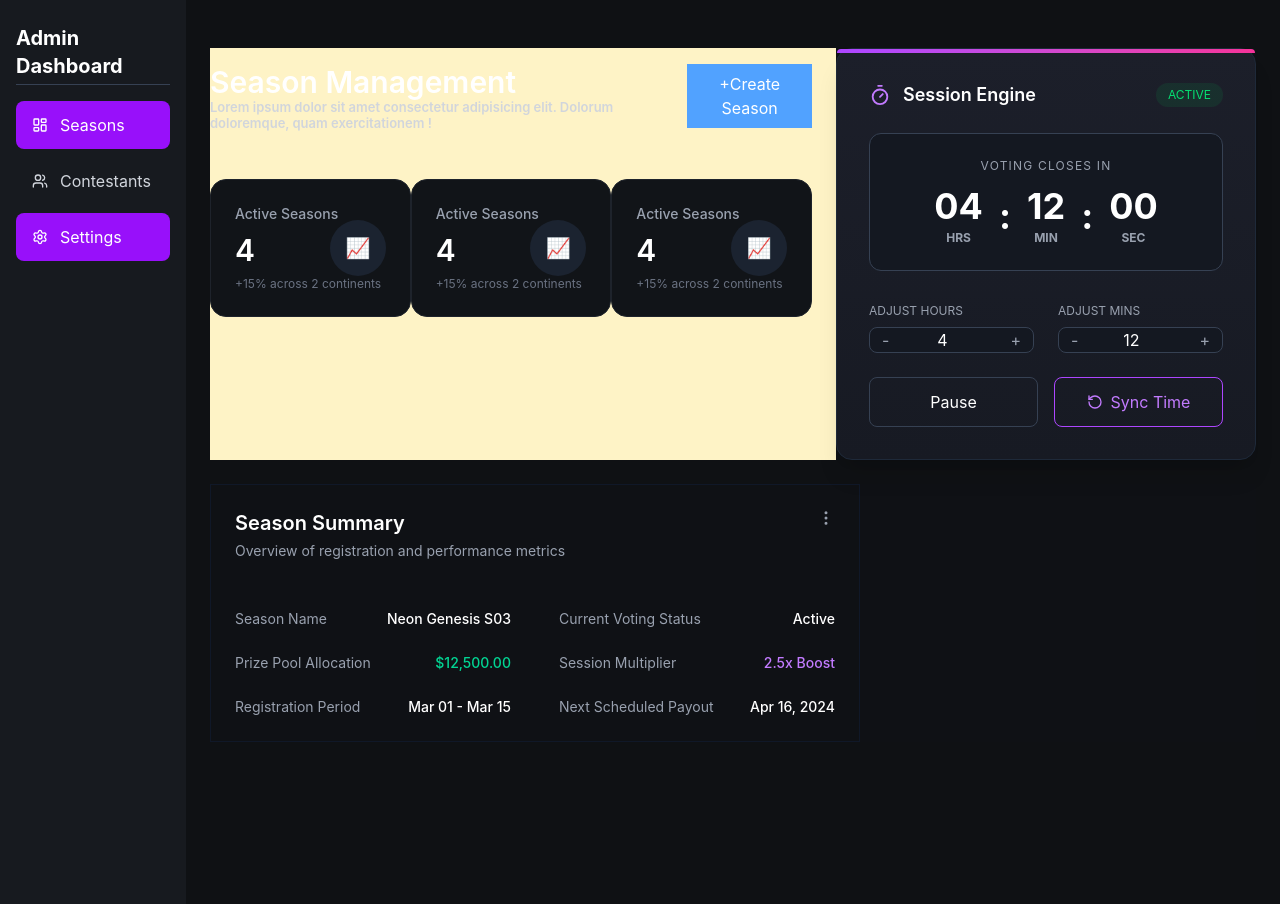
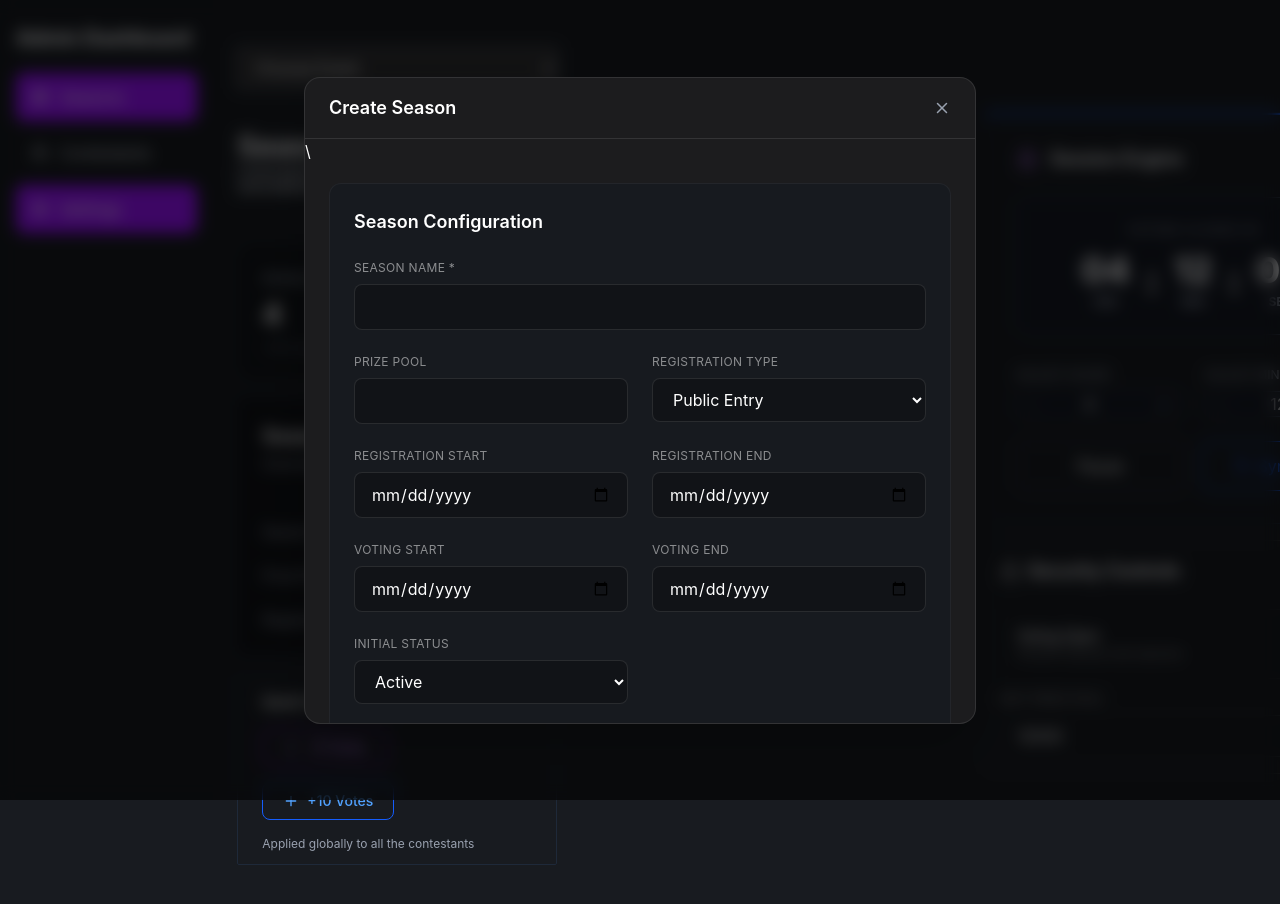
Before and after one commit to samarasimha444/glitchfame, a React (Vite) app in the folder frontend/: page /super-admin/settings in a window 1280 px wide. Both pictures are taken after a click on the button "+Create Season". Shown: the top 904 px of the page. Built offline with nearby package versions, Linux system fonts and the light colour scheme.

Commit message:
admin form

```diff
--- a/frontend/src/Roles/Admin/Admin.jsx
+++ b/frontend/src/Roles/Admin/Admin.jsx
@@ -8,7 +8,7 @@ const Admin = () => {
     <div className="flex  min-h-screen  w-full max-w-screen text-white">
 
 
-      <div className="w-1/6 bg-[#171A1F] py-6 px-4">
+   <div className="fixed top-0 left-0 h-screen w-1/6 bg-[#171A1F] py-6 px-4">
         <h2 className="text-xl font-bold">Admin Dashboard</h2>
 
 
@@ -19,7 +19,7 @@ const Admin = () => {
 
       </div>
 
-        <section className="w-full p-6 bg-[#0F1114] overflow-y-auto">
+    <section className="ml-[16.6667%] w-full max-w-screen p-6 min-h-screen overflow-y-auto">
         <Outlet />
       </section>
 
--- a/frontend/src/Roles/Admin/AdminSettings.jsx
+++ b/frontend/src/Roles/Admin/AdminSettings.jsx
@@ -1,9 +1,9 @@
-import React from 'react'
-import AdminCards from './ui/AdminCards';
-import SeasonSummary from './drops/SeasonSummary';
-import SessionEngineTimer from './drops/EngineBox';
-
-
+import React from "react";
+import AdminCards from "./ui/AdminCards";
+import SeasonSummary from "./drops/SeasonSummary";
+import SessionEngineTimer from "./drops/EngineBox";
+import Controls from "./drops/Controls";
+import { Plus } from "lucide-react";
 
 const seasonData = [
   { label: "Season Name", value: "Neon Genesis S03" },
@@ -22,44 +22,66 @@ const seasonData = [
   { label: "Next Scheduled Payout", value: "Apr 16, 2024" },
 ];
 
-
-
 const AdminSettings = () => {
   return (
     <div className="mt-6 w-full flex flex-col gap-6">
-
-
-  <section className="w-full bg-amber-100  flex flex-col xl:flex-row items-start gap-6">
-
-
-    <div className="flex-1 self-start">
-      <AdminCards />
-    </div>
-
-
-    <div className="w-full xl:w-[420px] self-start">
-      <SessionEngineTimer />
-    </div>
-
+      <section className="w-full ">
+        <select
+          className="w-full bg-[#2C2C2E] max-w-xs text-white px-3 py-2 rounded-xs
+          border border-gray-400 focus:outline-none
+          focus:ring-2 focus:ring-blue-500 transition"
+        >
+          <option value="">Choose Event</option>
+          <option>Event 1</option>
+          <option>Event 2</option>
+          <option>Event 3</option>
+        </select>
       </section>
 
-
+      <section className="w-full flex items-start justify-between  gap-6">
+        <div className="flex-none  self-start">
+          <AdminCards className="max-w-4xl" />
           <SeasonSummary
             title="Season Summary"
             subtitle="Overview of registration and performance metrics"
             data={seasonData}
           />
 
+          <div className="flex px-6  rounded-xs flex-wrap max-w-xs gap-4 mt-6 border py-3 border-gray-800">
+
+            <h5 className="w-full text-sm font-semibold text-white">
+              Quick Vote Modifiers
+            </h5>
+
+            <button className="flex items-center gap-2 px-5 py-2 rounded-lg border border-purple-600 text-purple-400 hover:bg-purple-600 hover:text-white transition text-sm font-medium">
+              <Plus size={16} />
+              +5 Votes
+            </button>
+
+            <button className="flex items-center gap-2 px-5 py-2 rounded-lg border border-blue-600 text-blue-400 hover:bg-blue-600 hover:text-white transition text-sm font-medium">
+              <Plus size={16} />
+              +10 Votes
+            </button>
+
+            <p className="text-xs text-gray-400">Applied globally to all the contestants</p>
           </div>
 
 
+
+
+        </div>
+        <div className="max-w-xl space-y-3">
+          <SessionEngineTimer />
+          <Controls />
+
+
+        </div>
+      </section>
+    </div>
   );
 };
 
-
-export default AdminSettings
-
-
+export default AdminSettings;
 
 // //here comes lock and unlock voting of a particular season
 // <br />
--- a/frontend/src/Roles/Admin/drops/Controls.jsx
+++ b/frontend/src/Roles/Admin/drops/Controls.jsx
@@ -1,27 +1,65 @@
-import React from 'react'
+import { Lock, Save } from "lucide-react"
+import { useState } from "react"
 
 const Controls = () => {
+  const [votingOpen, setVotingOpen] = useState(false)
+  const [prizePool, setPrizePool] = useState(12500)
+
+  return (
+    <div className="  border border-white/10 mt-4 rounded-xl p-4 w-full  ">
 
 
+      <div className="flex items-center gap-2 mb-6">
+        <Lock className="w-5 h-5 text-white/70" />
+        <h2 className="text-white text-lg font-semibold">
+          Security Controls
+        </h2>
+      </div>
 
 
-
-  return (
-    <div className='flex flex-col'>
-        <h5>Security Controls</h5>
-
-        <section className='p-2 border flex border-gray-300'>
-            <h6>Lock</h6>
-            <h6>Voting Open <p>Prevent manual vote injextions</p></h6>
-
-       <input type="toggle" />
-        </section>
+      <div className="flex items-center justify-between bg-[#171A1F] border border-white/5 rounded-lg p-4 mb-3">
+        <div>
+          <p className="text-white text-sm font-medium">
+            Voting Open
+          </p>
+          <p className="text-white/50 text-xs">
+            Prevent manual vote injection
+          </p>
+        </div>
 
 
-        <input type="text" name="" id="" />
+        <button
+          onClick={() => setVotingOpen(!votingOpen)}
+          className={`relative w-11 h-6 rounded-full transition ${
+            votingOpen ? "bg-purple-600" : "bg-gray-600"
+          }`}
+        >
+          <span
+            className={`absolute top-1 left-1 w-4 h-4 bg-white rounded-full transition ${
+              votingOpen ? "translate-x-5" : ""
+            }`}
+          />
+        </button>
+      </div>
 
+      <div>
+        <p className="text-white/60 text-xs mb-2 uppercase tracking-wide">
+          Edit Prize Pool
+        </p>
 
+        <div className="flex gap-2">
+          <input
+            type="number"
+            value={prizePool}
+            onChange={(e) => setPrizePool(e.target.value)}
+            className="flex-1 bg-[#171A1F] border border-white/10 rounded-lg px-4 py-2 text-white focus:outline-none focus:ring-2 focus:ring-purple-600"
+          />
 
+          <button className="bg-[#1E2228] border border-white/10 rounded-lg px-3 flex items-center justify-center hover:bg-purple-600 transition">
+            <Save className="w-4 h-4 text-white" />
+          </button>
+        </div>
+      </div>
     </div>
   )
 }
--- a/frontend/src/Roles/Admin/drops/EngineBox.jsx
+++ b/frontend/src/Roles/Admin/drops/EngineBox.jsx
@@ -31,15 +31,15 @@ const SessionEngineTimer = () => {
   };
 
   return (
-    <div className="bg-[#0f1115]  flex justify-center items-center ">
-      <div className="w-[420px] bg-gradient-to-b from-[#1c1f2a] to-[#171a23] border border-gray-800 rounded-2xl shadow-xl relative">
+    <div className="bg-[]  flex justify-center items-center ">
+      <div className="w-[420px]  border border-gray-800 rounded-2xl  relative">
 
-        {/* Purple Top Accent */}
-        <div className="absolute top-0 left-0 w-full h-1 bg-gradient-to-r from-purple-500 to-pink-500 rounded-t-2xl" />
+
+        <div className="absolute top-0 left-0 w-full h-1 border-t-2 border-blue-600 rounded-t-2xl" />
 
         <div className="p-8">
 
-          {/* Header */}
+
           <div className="flex justify-between items-center mb-6">
             <div className="flex items-center gap-3">
               <Timer className="text-purple-400" size={22} />
@@ -53,7 +53,7 @@ const SessionEngineTimer = () => {
             </span>
           </div>
 
-          {/* Countdown */}
+
           <div className="bg-[#141821] border border-gray-700 rounded-xl p-6 text-center mb-8">
             <p className="text-gray-400 text-xs tracking-widest mb-3">
               VOTING CLOSES IN
@@ -77,9 +77,9 @@ const SessionEngineTimer = () => {
             </div>
           </div>
 
-          {/* Adjust Controls */}
+
           <div className="grid grid-cols-2 gap-6 mb-6">
-            {/* Adjust Hours */}
+
             <div>
               <p className="text-gray-400 text-xs mb-2">ADJUST HOURS</p>
               <div className="flex items-center bg-[#141821] border border-gray-700 rounded-lg">
@@ -104,7 +104,7 @@ const SessionEngineTimer = () => {
               </div>
             </div>
 
-            {/* Adjust Minutes */}
+
             <div>
               <p className="text-gray-400 text-xs mb-2">ADJUST MINS</p>
               <div className="flex items-center bg-[#141821] border border-gray-700 rounded-lg">
@@ -130,7 +130,7 @@ const SessionEngineTimer = () => {
             </div>
           </div>
 
-          {/* Buttons */}
+
           <div className="flex gap-4">
             <button
               onClick={() => setRunning(!running)}
@@ -141,7 +141,7 @@ const SessionEngineTimer = () => {
 
             <button
               onClick={syncTime}
-              className="flex-1 border border-purple-500 text-purple-400 py-3 rounded-lg hover:bg-purple-500/10 transition flex items-center justify-center gap-2"
+              className="flex-1 border border-blue-600 text-blue-600 py-3 rounded-lg hover:bg-purple-500/10 transition flex items-center justify-center gap-2"
             >
               <RotateCcw size={16} />
               Sync Time
--- a/frontend/src/Roles/Admin/drops/Model.jsx
+++ b/frontend/src/Roles/Admin/drops/Model.jsx
@@ -1,42 +1,47 @@
-import React from "react";
+import { X } from "lucide-react";
 
-const Modal = ({ type, onClose, onConfirm }) => {
-  if (!type) return null;
+const Modal = ({
+  open,
+  title,
+  children,
+  onClose,
+  footer,
+  size = "lg",
+}) => {
+  if (!open) return null;
+
+  const sizes = {
+    sm: "max-w-md",
+    md: "max-w-lg",
+    lg: "max-w-2xl",
+    xl: "max-w-3xl",
+  };
 
   return (
-
-    <div className="fixed inset-0 flex items-center justify-center bg-black/60 backdrop-blur-sm z-50">
+    <div className="fixed inset-0 z-50 flex items-center justify-center bg-black/60 backdrop-blur-sm px-4">
 
 
-      <div className="bg-[#1C1C1E] text-white w-[90%] max-w-md rounded-2xl shadow-2xl p-6 animate-fadeIn">
+      <div
+        className={`w-full ${sizes[size]} bg-[#1C1C1E] text-white rounded-2xl shadow-2xl border border-white/10`}
+      >
 
-
-        <h2 className="text-xl font-semibold mb-3">
-          {type === "reset" && "Reset Season"}
-        </h2>
-
-
-        <p className="text-sm text-gray-300 mb-6">
-          {type === "reset" &&
-            "Are you sure you want to reset the season? This action cannot be undone."}
-        </p>
-
-
-        <div className="flex justify-end gap-3">
-          <button
-            onClick={onClose}
-            className="px-4 py-2 rounded-lg bg-gray-700 hover:bg-gray-600 transition"
-          >
-            Cancel
-          </button>
-
-          <button
-            onClick={onConfirm}
-            className="px-4 py-2 rounded-lg bg-red-600 hover:bg-red-500 transition"
-          >
-            OK
+        <div className="flex items-center justify-between px-6 py-4 border-b border-white/10">
+          <h2 className="text-lg font-semibold">{title}</h2>
+          <button onClick={onClose} className="text-gray-400 hover:text-white">
+            <X size={18} />
           </button>
         </div>
+
+       \
+        <div className="px-6 py-5  max-h-[70vh] overflow-y-auto">
+          {children}
+        </div>
+
+        {footer && (
+          <div className="px-6 py-4 border-t border-white/10 flex justify-end gap-3">
+            {footer}
+          </div>
+        )}
       </div>
     </div>
   );
--- a/frontend/src/Roles/Admin/drops/SeasonSummary.jsx
+++ b/frontend/src/Roles/Admin/drops/SeasonSummary.jsx
@@ -4,6 +4,7 @@ import { MoreVertical } from "lucide-react";
 const SeasonSummary = ({ title, subtitle, data }) => {
   return (
     <div className="w-full bg-[#0f1115] flex ">
+
       <div className="w-full max-w-[650px]  border border-gray-900  ">
 
 
@@ -22,7 +23,6 @@ const SeasonSummary = ({ title, subtitle, data }) => {
           </button>
         </div>
 
-        {/* Content */}
         <div className="p-6">
           <div className="grid grid-cols-2 gap-y-6 gap-x-12 text-sm">
             {data.map((item, index) => (
--- a/frontend/src/Roles/Admin/ui/AdminCards.jsx
+++ b/frontend/src/Roles/Admin/ui/AdminCards.jsx
@@ -1,8 +1,22 @@
-import React from "react";
+import React, { useState } from "react";
+import Modal from "../drops/Model";
+import SeasonForm from "./SeasonForm";
 
 const AdminCards = ({className}) => {
+
+    const [open, setOpen] = useState(false);
+
+
+    const handleSubmit=()=>{
+
+    }
+
   return (
     <div className={`flex flex-col w-full  py-4 ${className}`}>
+
+     <Modal className="w-full " open={open} onClose={() => setOpen(false)} title="Create Season">
+        <SeasonForm  onSubmit={handleSubmit} />
+      </Modal>
 
       <section className="flex w-full  justify-between items-start ">
         <h3 className="flex flex-col font-semibold text-3xl">
@@ -13,10 +27,14 @@ const AdminCards = ({className}) => {
           </p>
         </h3>
 
-        <button className="bg-blue-400 px-3 py-2">+Create Season</button>
+        <button onClick={()=>setOpen(!open)} className="bg-blue-400 px-3 py-2">+Create Season</button>
       </section>
 
-      <section className="mt-12 flex  w-full justify-between ">
+
+
+
+
+      <section className="mt-12 flex  gap-2 w-full justify-between ">
 
         <div
           className="relative bg-[#111418] border border-[#1E232B]
--- /dev/null
+++ b/frontend/src/Roles/Admin/ui/SeasonForm.jsx
@@ -0,0 +1,128 @@
+import { useState } from "react";
+
+const initialState = {
+  name: "",
+  prizePool: "",
+  registrationType: "Public Entry",
+  registrationStart: "",
+  registrationEnd: "",
+  votingStart: "",
+  votingEnd: "",
+  status: "Active",
+  description: "",
+};
+
+const fields = [
+  { label: "Season Name *", name: "name", type: "text", required: true, full: true },
+  { label: "Prize Pool", name: "prizePool", type: "text" },
+  {
+    label: "Registration Type",
+    name: "registrationType",
+    type: "select",
+    options: ["Public Entry", "Private Entry"],
+  },
+  { label: "Registration Start", name: "registrationStart", type: "date" },
+  { label: "Registration End", name: "registrationEnd", type: "date" },
+  { label: "Voting Start", name: "votingStart", type: "date" },
+  { label: "Voting End", name: "votingEnd", type: "date" },
+  {
+    label: "Initial Status",
+    name: "status",
+    type: "select",
+    options: ["Active", "Inactive", "Draft"],
+  },
+  { label: "Description", name: "description", type: "textarea", full: true },
+];
+
+const SeasonForm = ({ onSubmit, initialData = {}, loading }) => {
+  const [form, setForm] = useState({ ...initialState, ...initialData });
+
+  const handleChange = (e) => {
+    const { name, value } = e.target;
+    setForm((prev) => ({ ...prev, [name]: value }));
+  };
+
+  return (
+    <form
+      onSubmit={(e) => {
+        e.preventDefault();
+        onSubmit(form);
+      }}
+      className="bg-[#171A1F] border w-full border-white/5 rounded-xl p-6"
+    >
+      <h2 className="text-lg font-semibold text-white mb-6">
+        Season Configuration
+      </h2>
+
+      <div className="grid grid-cols-2 gap-6">
+        {fields.map((field) => (
+          <div
+            key={field.name}
+            className={field.full ? "col-span-2" : ""}
+          >
+            <label className="block text-xs uppercase tracking-wide text-white/50 mb-2">
+              {field.label}
+            </label>
+
+            {/* SELECT */}
+            {field.type === "select" && (
+              <select
+                name={field.name}
+                value={form[field.name]}
+                onChange={handleChange}
+                className="w-full bg-[#111317] text-white px-4 py-2.5 rounded-lg border border-white/10 focus:ring-2 focus:ring-purple-600 outline-none transition"
+              >
+                {field.options.map((option) => (
+                  <option key={option}>{option}</option>
+                ))}
+              </select>
+            )}
+
+
+            {field.type === "textarea" && (
+              <textarea
+                name={field.name}
+                rows="4"
+                value={form[field.name]}
+                onChange={handleChange}
+                className="w-full bg-[#111317] text-white px-4 py-2.5 rounded-lg border border-white/10 focus:ring-2 focus:ring-purple-600 outline-none transition resize-none"
+              />
+            )}
+
+
+            {field.type !== "select" && field.type !== "textarea" && (
+              <input
+                type={field.type}
+                name={field.name}
+                value={form[field.name]}
+                onChange={handleChange}
+                required={field.required}
+                className="w-full bg-[#111317] text-white px-4 py-2.5 rounded-lg border border-white/10 focus:ring-2 focus:ring-purple-600 outline-none transition"
+              />
+            )}
+          </div>
+        ))}
+      </div>
+
+      {/* Buttons */}
+      <div className="flex justify-end gap-3 pt-6 mt-6 border-t border-white/5">
+        <button
+          type="button"
+          className="px-5 py-2.5 rounded-lg bg-[#2C2C2E] text-white/70 hover:bg-[#3A3A3C] transition"
+        >
+          Cancel
+        </button>
+
+        <button
+          type="submit"
+          disabled={loading}
+          className="px-5 py-2.5 rounded-lg bg-purple-600 hover:bg-purple-700 transition text-white font-medium disabled:opacity-50"
+        >
+          {loading ? "Saving..." : "Save Season"}
+        </button>
+      </div>
+    </form>
+  );
+};
+
+export default SeasonForm;
```
Also changed, not shown: 1 other file (tests, documents, lock files or other folders). Lines whose indentation alone changed are shown as unchanged.
